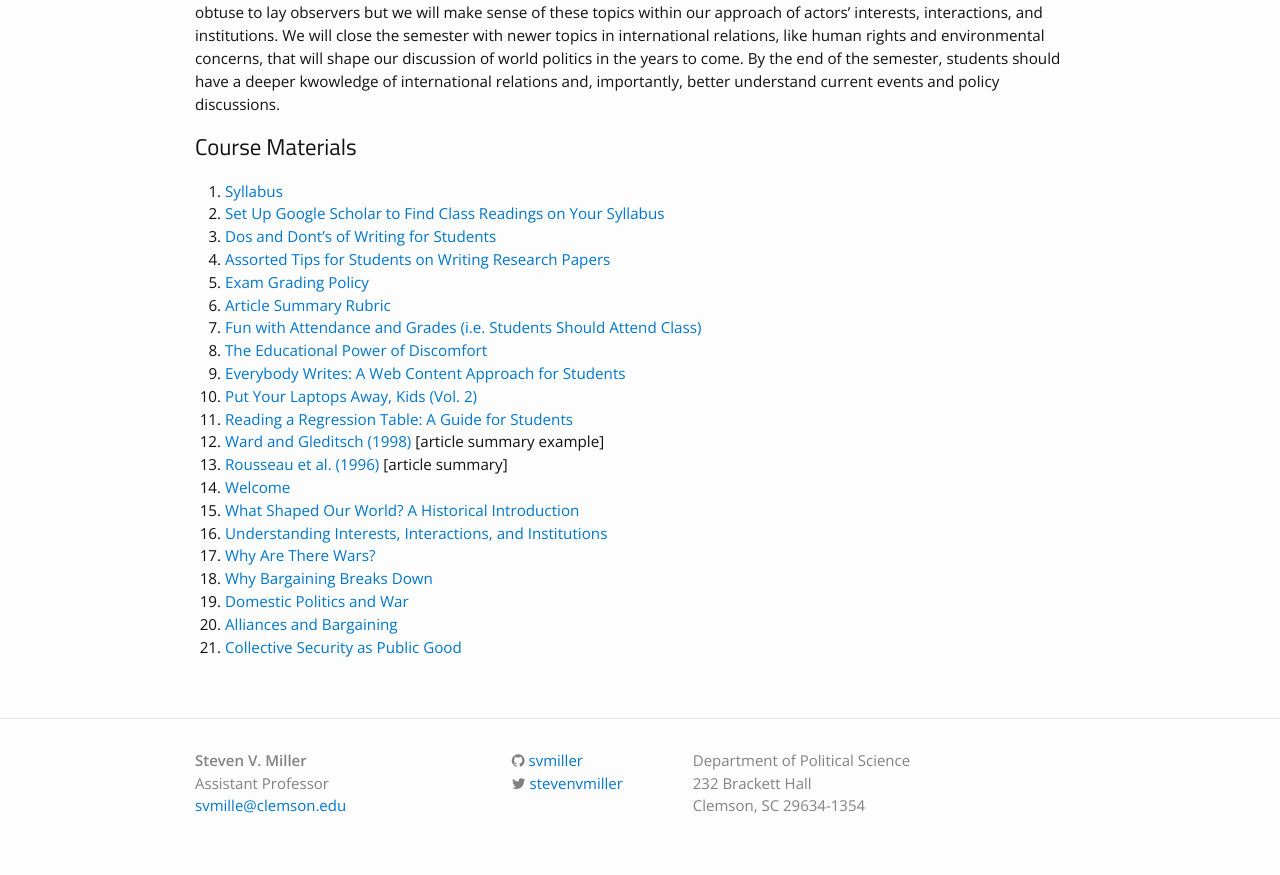
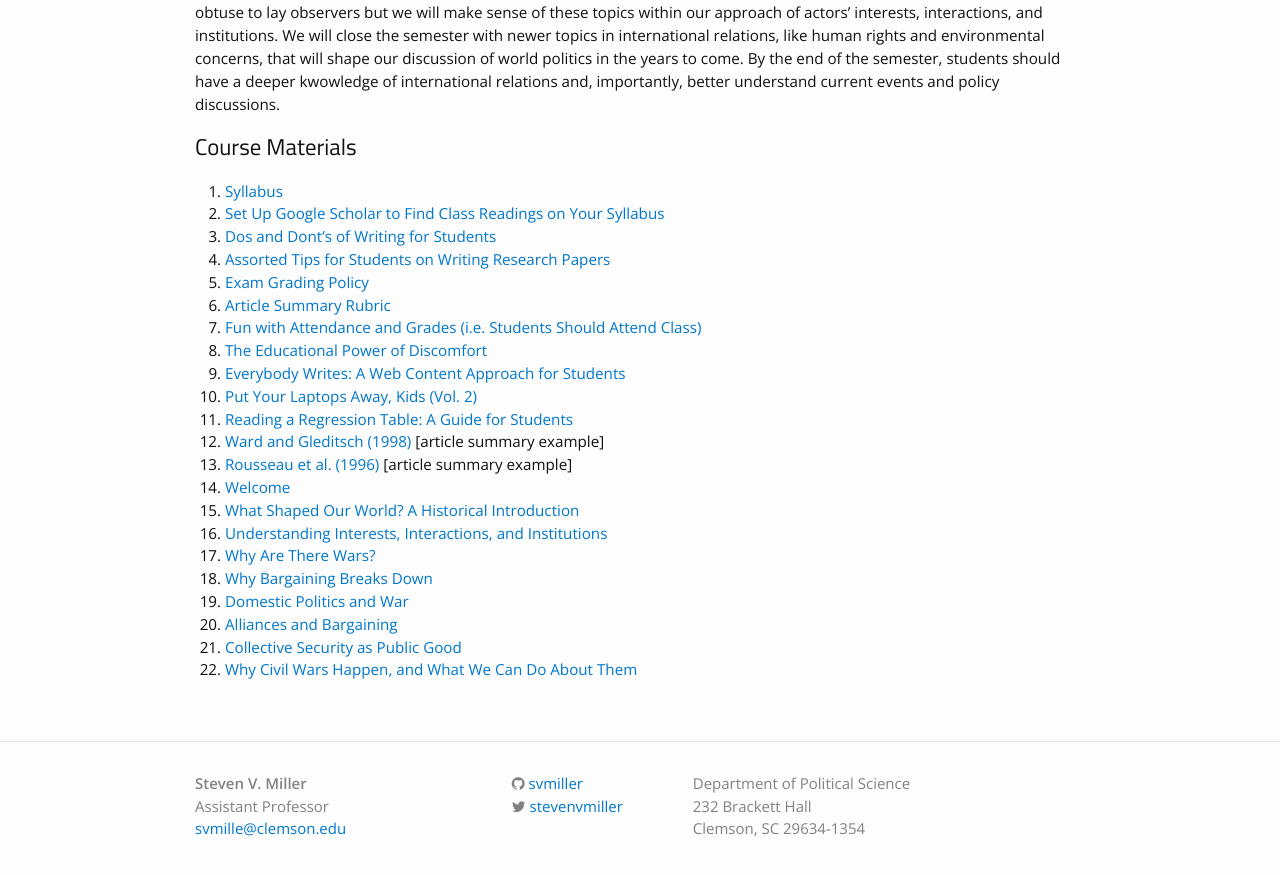
Before and after one commit to svmiller/svmiller.github.io, a Jekyll site: the page built from teaching/posc-1020.md, in a window 1280 px wide and 900 px high, scrolled down 653 px. Shown: the top 875 px of the window. Built offline with Jekyll 4.4.1, drawn with Linux system fonts in a browser that asks for light colours; nearby versions of some CDN libraries; some web fonts are replaced.

Commit message:
add lectures 09.26.2017

```diff
--- a/teaching/posc-1020.md
+++ b/teaching/posc-1020.md
@@ -22,7 +22,7 @@ This introductory-level course will survey several core topics in the study of i
 10. [Put Your Laptops Away, Kids (Vol. 2)](http://svmiller.com/blog/2016/05/put-your-laptops-away-2/)
 11. [Reading a Regression Table: A Guide for Students](http://svmiller.com/blog/2014/08/reading-a-regression-table-a-guide-for-students/)
 12. [Ward and Gleditsch (1998)](https://www.dropbox.com/s/2zs0m2upcvuq3vf/svm-notes-wardgleditsch1998dp.pdf?dl=0) [article summary example]
-13. [Rousseau et al. (1996)](https://www.dropbox.com/s/zl9lopus7pk2anq/svm-notes-rousseauetal1996adn.pdf?dl=0) [article summary]
+13. [Rousseau et al. (1996)](https://www.dropbox.com/s/zl9lopus7pk2anq/svm-notes-rousseauetal1996adn.pdf?dl=0) [article summary example]
 14. [Welcome](https://www.dropbox.com/s/zlqai195eiv3chy/posc1020-lecture-welcome.pdf?dl=0)
 15. [What Shaped Our World? A Historical Introduction](https://www.dropbox.com/s/9gtnmyc86kjuc9u/posc1020-lecture-historical-intro.pdf?dl=0)
 16. [Understanding Interests, Interactions, and Institutions](https://www.dropbox.com/s/mbq8emmkmckqc9g/posc1020-lecture-iii.pdf?dl=0)
@@ -31,3 +31,4 @@ This introductory-level course will survey several core topics in the study of i
 19. [Domestic Politics and War](https://www.dropbox.com/s/j8vhvyl8cdaswrw/posc1020-lecture-domestic-politics-1.pdf?dl=0)
 20. [Alliances and Bargaining](https://www.dropbox.com/s/5q83b6o8fbajn39/posc1020-lecture-alliance-bargaining.pdf?dl=0)
 21. [Collective Security as Public Good](https://www.dropbox.com/s/f1schm2kibq6yh4/posc1020-lecture-collective-security.pdf?dl=0)
+22. [Why Civil Wars Happen, and What We Can Do About Them](https://www.dropbox.com/s/7k6zpkimiyua4yy/posc1020-lecture-civil-war.pdf?dl=0)
```
Also changed, not shown: teaching/posc-3610.md (+2 -1 lines).
